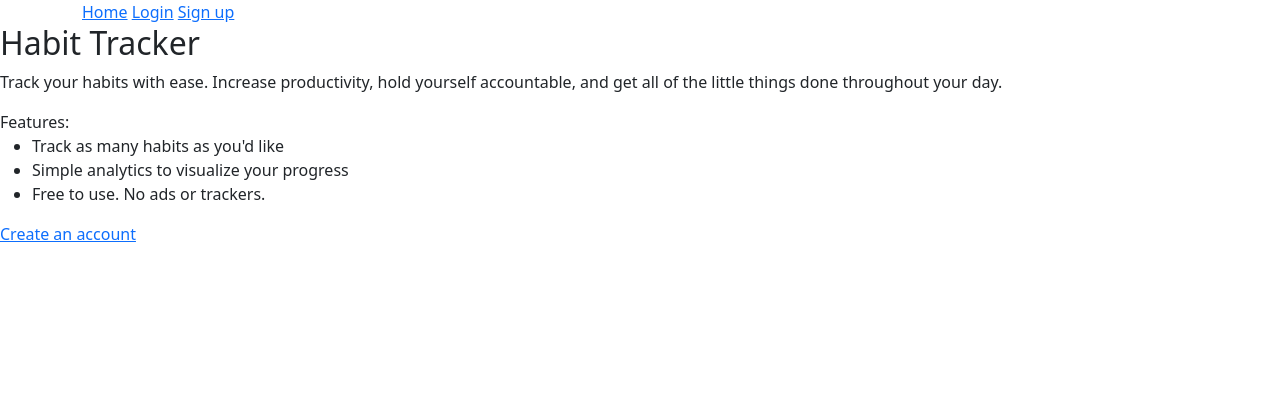
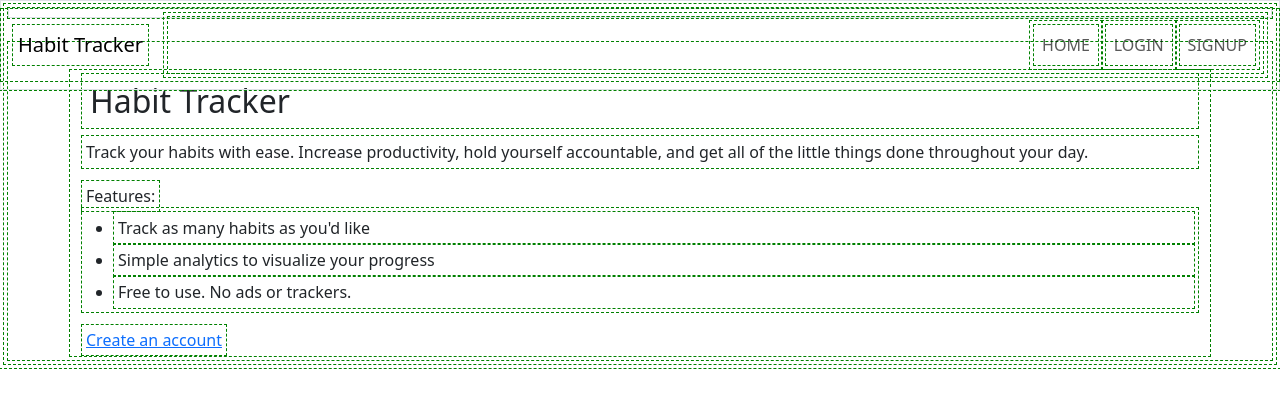
Before and after one commit to sarembot/habit-tracker, a Django app: page / in a window 1280 px wide. Shown: the top 408 px of the page. Run offline with Django 5.2, Linux system fonts and the light colour scheme; some libraries are stand-ins or nearby versions.

Commit message:
Started working on navbar in base.html

```diff
--- a/apps/habits/templates/habits/base.html
+++ b/apps/habits/templates/habits/base.html
@@ -3,7 +3,7 @@
 <head>
     <meta charset="UTF-8">
     <meta name="viewport" content="width=device-width, initial-scale=1.0">
-    <link rel="stylesheet" href="static/style.css">
+    <link rel="stylesheet" href="/static/style.css">
     <title>Habit Tracker</title>
     {% load bootstrap5 %}
     {% bootstrap_css %}
@@ -12,11 +12,51 @@
     <title>{% block title %}Habit Tracker{% endblock %}</title>
 </head>
 <body>
-    <header>
-        <nav>
+    <header class="mb-4 border">
+
+        <nav class="navbar fixed-top navbar-expand-md border">
+            <div class="container-fluid">
+                <a class="navbar-brand fs-5" href="{% url 'home' %}">Habit Tracker</a>
+                <button class="navbar-toggler p-1" type="button" data-bs-toggle="collapse" data-bs-target="#navbarSupportedContent" aria-controls="navbarSupportedContent" aria-expanded="false" aria-label="Toggle navigation">
+                    <span class="navbar-toggler-icon"></span>
+                </button>
+                <div class="collapse navbar-collapse" id="navbarSupportedContent">
+                    <div class="container-fluid justify-content-end p-0">
+                        {% if user.is_authenticated %}
+                        <ul class="navbar-nav me-auto mb-0 d-flex justify-content-end">
+                            <li class="nav-item">
+                                <a class="nav-link hover-transition" aria-current="page" href="{% url 'home' %}">HOME</a>
+                            </li>
+                            <li class="nav-item">
+                                <a class="nav-link hover-transition" href="{% url 'habits' %}">DASHBOARD</a>
+                            </li>
+                            <li class="nav-item">
+                                <a class="nav-link hover-transition" href="{% url 'logout' %}">LOGOUT</a>
+                            </li>
+                        </ul>
+                        {% else %}
+                        <ul class="navbar-nav me-auto mb-0 d-flex justify-content-end">
+                            <li class="nav-item">
+                                <a class="nav-link hover-transition" href="{% url 'home'%}">HOME</a>
+                            </li>
+                            <li class="nav-item">
+                                <a class="nav-link hover-transition" href="{% url 'login'%}">LOGIN</a>
+                            </li>
+                            <li class="nav-item">
+                                <a class="nav-link hover-transition" href="{% url 'home'%}">SIGNUP</a>
+                            </li>
+                        </ul>
+                        {% endif %}
+                    </div>
+                </div>
+            </div>
+          </nav>
+
+
+        <!-- <nav>
             <div class="container">
                 {% if user.is_authenticated %}
-            <ul class="nav bg-primary">
+                <ul class="nav navbar">
                     <li class="nav-item">
                         Hello, {{ user.username }}!
                     </li>
@@ -36,7 +76,7 @@
                     <a href="{% url 'signup' %}">Sign up</a>
                 {% endif %}
             </div>
-        </nav>
+        </nav> -->
     </header>
 
     <main>
--- a/apps/habits/templates/habits/home.html
+++ b/apps/habits/templates/habits/home.html
@@ -1,7 +1,7 @@
 {% extends "habits/base.html"  %}
 
 {% block content %}
-
+<div class="container mt-4">
     <h2>Habit Tracker</h2>
     <p>Track your habits with ease. Increase productivity, hold yourself accountable, and get all of the little things done throughout your day.</p>
 
@@ -14,5 +14,5 @@
     {% if not user.is_authenticated %}
     <a href = "{% url 'signup' %}">Create an account</a>
     {% endif %}
-
+</div>
 {% endblock %}
--- a/apps/habits/views.py
+++ b/apps/habits/views.py
@@ -63,7 +63,7 @@ def signup(request):
 def success(request):
     return render(request, 'habits/registration/success.html')
 
-#------------------------------------------------------------------
+#----------------------------------------------------
 
 # HABITS
 @login_required
--- a/static/style.css
+++ b/static/style.css
@@ -1,4 +1,5 @@
-/* * {
+* {
+    outline: 1px green dashed;
     box-sizing: border-box;
-    padding: 1.2em;
-} */
+    padding: 0.25em;
+}
```
Also changed, not shown: apps/habits/templates/habits/habits.html (+14 -16 lines). Lines whose indentation alone changed are shown as unchanged.
